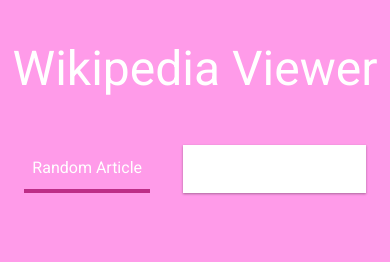
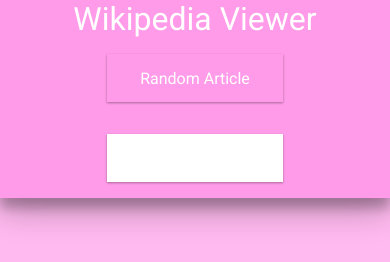
Before and after one commit to shoemakerdr/WikiViewer, a plain HTML site: page index.html in a window 390 px wide. Drawn offline with Linux system fonts and the light colour scheme.

Commit message:
Added responsive styling and restyled buttons for more material aesthetic.

```diff
--- a/style.css
+++ b/style.css
@@ -1,21 +1,30 @@
 body {
-  background-color: #FF9BE9;
+  background-color:#FFBAEF;
   color: white;
   font-family: 'Roboto', sans-serif;
+  margin: 0;
 }
 
 header {
-  position: relative;
+  width: 100%;
+  margin: 0;
+  position: fixed;
   display: flex;
+  background-color: #FF9BE9;
   flex-direction: row;
   justify-content: space-around;
   flex-wrap: wrap;
+  box-shadow: 0 14px 28px
+    rgba(0,0,0,0.25), 0 10px 10px
+    rgba(0,0,0,0.22);
 }
 
 h1 {
   text-align: center;
-  font-size: 3em;
+  font-size: 2em;
   font-weight: lighter;
+  align-self: center;
+  margin: 0;
 }
 
 button {
@@ -23,29 +32,36 @@ button {
   margin      : 1em;
   padding     : .5em;
   border      : 0;
-  background  : transparent;
+  background  : #FF9BE9;
   font-family : inherit;
   color: white;
   font-size   : 1em;
   cursor      : pointer;
-  border-bottom-style: solid;
-  border-bottom-width: .25em;
-  border-bottom-color: #BD2D87;
   outline: none;
+  box-shadow: 0 1px 3px rgba(0,0,0,0.12), 0 1px 2px rgba(0,0,0,0.24);
+  transition: all 0.3s cubic-bezier(.25,.8,.25,1);
 }
 
 button:hover {
-  background-color: #ff3fb7;
+  background-color: #FF3FB7;
 }
 
 header button {
   height: 3em;
+  width: 11em;
   align-self: center;
 }
 
 #results {
+  padding-top: 14em;
   display: flex;
   flex-direction: column;
+}
+
+@media only screen and (min-width: 660px) {
+  #results {
+    padding-top: 8em;
+  }
 }
 
 #results button {
@@ -66,6 +82,7 @@ input {
   font-size: 1em;
   display: block;
   height: 3em;
+  width: 11em;
   align-self: center;
   box-shadow: 0 1px 3px rgba(0,0,0,0.12), 0 1px 2px rgba(0,0,0,0.24);
   transition: all 0.3s cubic-bezier(.25,.8,.25,1);
@@ -78,7 +95,7 @@ input:focus {
     rgba(0,0,0,0.22);
 }
 
-input:hover {
+input:hover, button:hover {
   box-shadow: 0 14px 28px
     rgba(0,0,0,0.25), 0 10px 10px
     rgba(0,0,0,0.22);
```
